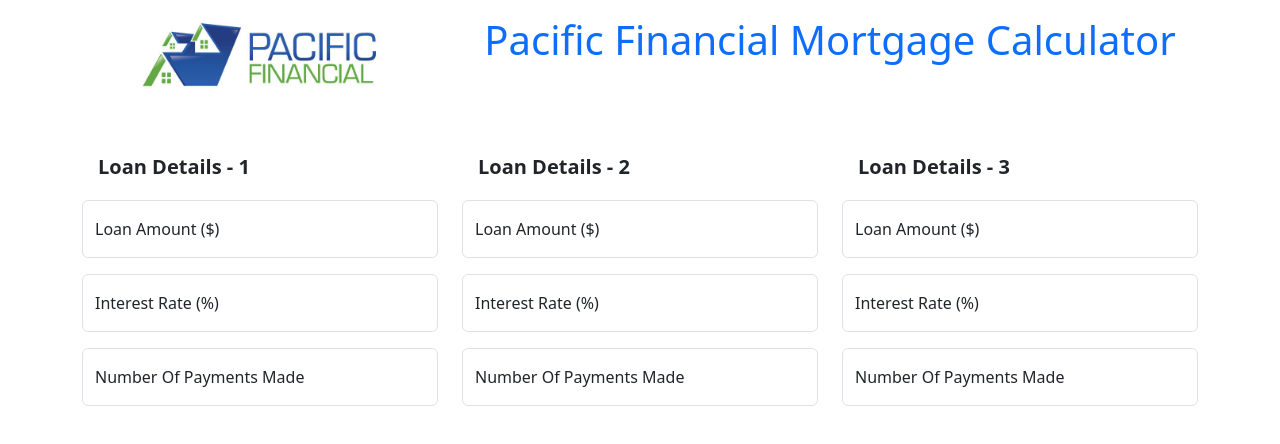
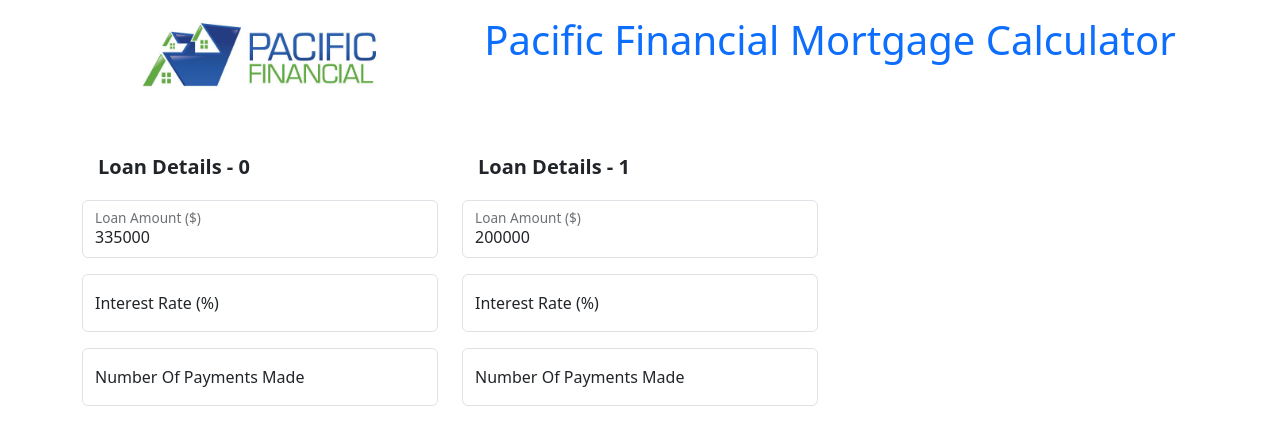
Before and after one commit to goravdhamija/pacificfinancial, a React (Create React App) app: page / in a window 1280 px wide. Shown: the top 444 px of the page. Built offline with nearby package versions, Linux system fonts and the light colour scheme.

Commit message:
create context added with usecontext data previous loans in an array

```diff
--- a/src/App.js
+++ b/src/App.js
@@ -1,19 +1,36 @@
-import React from 'react';
+import React, { useState,useContext,useEffect } from 'react';
 import './App.css';
 import { Button , Container, Badge,Stack,Card,CloseButton,Table,Tab,Tabs,Toast} from 'react-bootstrap';
 import './custom.scss';
 import HeaderComponent,{UserInputsComponentHeader} from './Components/HeaderComponent';
 import {LoanInputComponent,AllLoanComponents} from './Components/LoanFormComponent.js';
-// import 'bootstrap/dist/css/bootstrap.min.css';
-// import Button from 'react-bootstrap/Button';
+import { PacificDataContext } from "./Components/PacificDataContext.js";
 
 function App() {
+
+  const loansArray = [{
+    loanAmount: 335000,
+    termYears: 30,
+    interestRate: 2.750,
+    NumberOfpaymentsMade: 30
+  },
+  {
+    loanAmount: 200000,
+    termYears: "i/o",
+    interestRate: 8.50,
+    NumberOfpaymentsMade: 120
+  }
+]
+
+  const [loans,setLoans] = useState(loansArray)
 
 
   return (
     <div>
+    <PacificDataContext.Provider value={loans}>
       <HeaderComponent/>
       <AllLoanComponents/>
+    </PacificDataContext.Provider>
     </div>
   );
 
--- a/src/Components/LoanFormComponent.js
+++ b/src/Components/LoanFormComponent.js
@@ -1,8 +1,10 @@
-import React from 'react';
+import React,{useState, useContext} from 'react';
 import logo from '../pacific-financial-logo.jpg';
 import '../App.css';
 import '../custom.scss';
 import { Form,Row,Col,InputGroup,FloatingLabel,Button , Container, Badge,Stack,Card,CloseButton,Table,Tab,Tabs,Toast} from 'react-bootstrap';
+import { PacificDataContext } from './PacificDataContext';
+
 
 function UserInputsComponentForm() {
     const [newCompany, setCompany] = React.useState("");
@@ -46,12 +48,16 @@
   }
 
   function AllLoanComponents() {
+
+    const loans = useContext(PacificDataContext);
+
+
     return (
       <Container className="mt-5">
         <Row>
-          <LoanInputComponent cnt="1"/>
-          <LoanInputComponent cnt="2"/>
-          <LoanInputComponent cnt="3"/>
+          <LoanInputComponent cnt={0}/>
+          <LoanInputComponent cnt={1}/>
+          {/* <LoanInputComponent cnt={3}/> */}
 
         </Row>
         </Container>
@@ -59,13 +65,20 @@
   }
 
   function LoanInputComponent(props) {
+
+
+    const loans = useContext(PacificDataContext);
+
+    console.log(loans[0]);
+    console.log(props.cnt);
+
     return (
 
 
     <Col lg={4}>
       <Form.Label className='form-control-lg' htmlFor="basic-url"><strong>Loan Details - {props.cnt}</strong></Form.Label>
-        <FloatingLabel controlId="loanamount1" label="Loan Amount ($)" className="mb-3">
-          <Form.Control type="number" step={0.01} placeholder="00.00" />
+        <FloatingLabel controlId="loanamount1 " label="Loan Amount ($) " className="mb-3">
+          <Form.Control defaultValue={loans[props.cnt].loanAmount} type="number" step={0.01} placeholder="00.00" />
         </FloatingLabel>
 
         <FloatingLabel controlId="loaninterest1" label="Interest Rate (%)" className="mb-3">
--- /dev/null
+++ b/src/Components/PacificDataContext.js
@@ -0,0 +1,2 @@
+import { createContext } from "react";
+export const PacificDataContext = createContext();
```
